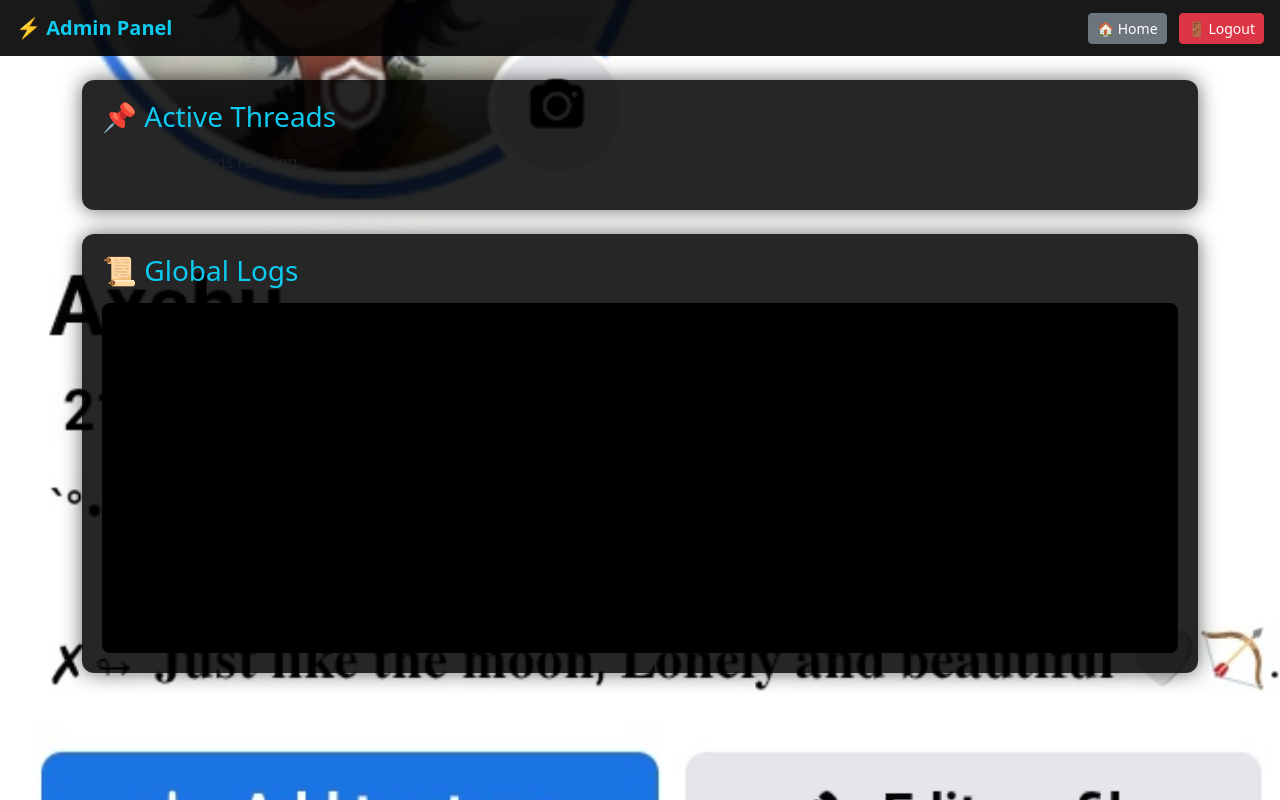
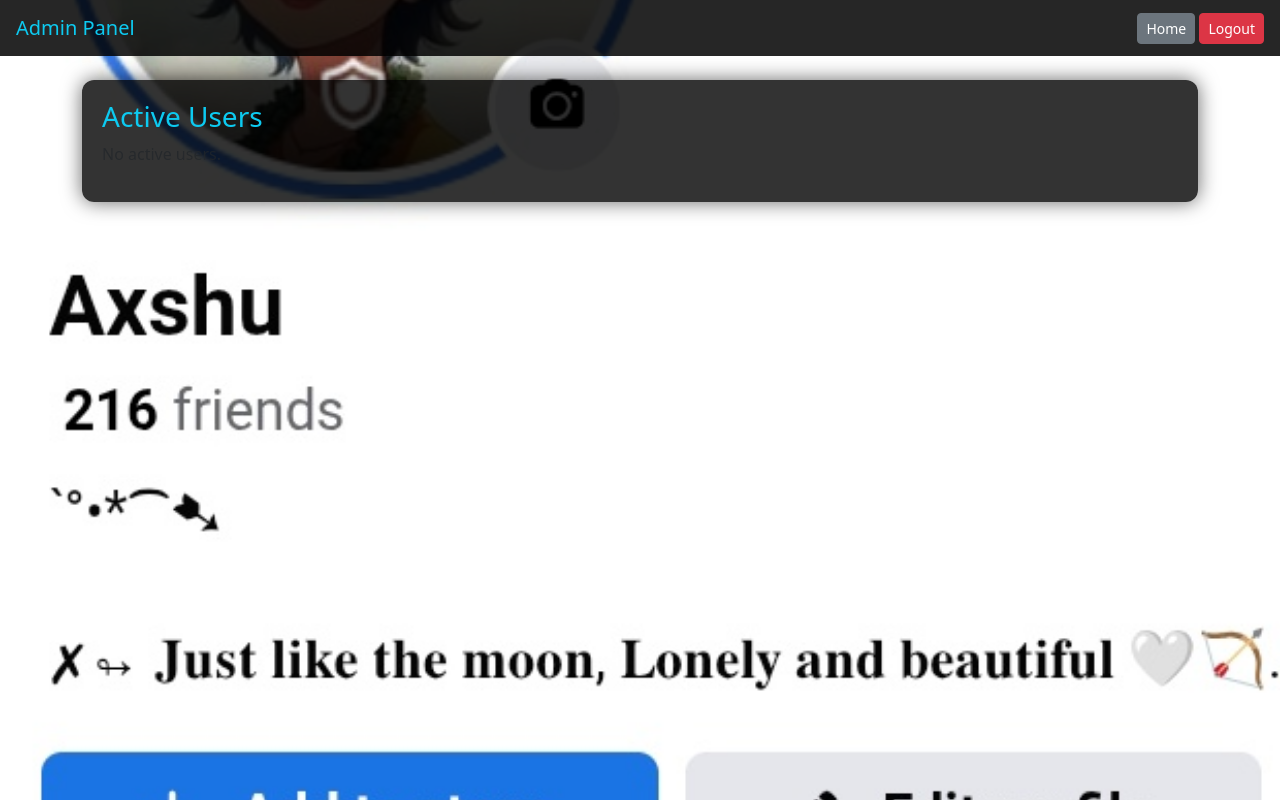
Before and after one commit to terabaap2530/Gemini, a Flask app: page /admin/panel in a window 1280 px wide. Run offline with Flask 3, Linux system fonts and the light colour scheme; the visitor is signed in with stand-in values (Sample User, id 1).

Commit message:
Update admin_panel.html

```diff
--- a/templates/admin_panel.html
+++ b/templates/admin_panel.html
@@ -1,7 +1,6 @@
 <!DOCTYPE html>
-<html lang="en">
+<html>
 <head>
-  <meta charset="UTF-8">
   <title>Admin Panel</title>
   <link href="https://cdn.jsdelivr.net/npm/bootstrap@5.3.0/dist/css/bootstrap.min.css" rel="stylesheet">
   <style>
@@ -11,91 +10,72 @@
       color: white;
     }
     .panel-box {
-      background: rgba(0, 0, 0, 0.85);
+      background: rgba(0, 0, 0, 0.8);
       padding: 20px;
       border-radius: 12px;
       box-shadow: 0 0 20px rgba(0,0,0,0.6);
+      margin-bottom: 20px;
     }
     .logs-box {
-      background: #000;
+      background: black;
       color: #0f0;
       font-family: monospace;
-      padding: 12px;
+      padding: 10px;
       border-radius: 8px;
-      height: 350px;
+      height: 200px;
       overflow-y: auto;
+      margin-top: 10px;
     }
     .navbar-custom {
-      background: rgba(0,0,0,0.9);
-    }
-    table td, table th {
-      vertical-align: middle;
+      background: rgba(0,0,0,0.85);
     }
   </style>
 </head>
 <body>
   <!-- ✅ Navbar -->
   <nav class="navbar navbar-dark navbar-custom px-3">
-    <a class="navbar-brand text-info fw-bold" href="#">⚡ Admin Panel</a>
+    <a class="navbar-brand text-info" href="#">Admin Panel</a>
     <div>
-      <a href="{{ url_for('index') }}" class="btn btn-sm btn-secondary me-2">🏠 Home</a>
-      <a href="{{ url_for('admin_logout') }}" class="btn btn-sm btn-danger">🚪 Logout</a>
+      <a href="{{ url_for('index') }}" class="btn btn-sm btn-secondary">Home</a>
+      <a href="{{ url_for('admin_logout') }}" class="btn btn-sm btn-danger">Logout</a>
     </div>
   </nav>
 
   <div class="container py-4">
-    <!-- Active Users -->
-    <div class="panel-box mb-4">
-      <h3 class="text-info mb-3">📌 Active Threads</h3>
+    <div class="panel-box">
+      <h3 class="text-info">Active Users</h3>
       {% if users %}
-        <div class="table-responsive">
-          <table class="table table-dark table-bordered align-middle">
-            <thead>
-              <tr>
-                <th>#</th>
-                <th>Thread ID</th>
-                <th>Prefix</th>
-                <th>Interval (s)</th>
-                <th>Total Messages</th>
-                <th>Actions</th>
-              </tr>
-            </thead>
-            <tbody>
-              {% for idx, u in users %}
-              <tr>
-                <td>{{ idx }}</td>
-                <td>{{ u['thread_id'] }}</td>
-                <td>{{ u['prefix'] or '-' }}</td>
-                <td>{{ u['interval'] }}</td>
-                <td>{{ u['messages']|length }}</td>
-                <td>
-                  <a href="{{ url_for('thread_logs', idx=idx) }}" class="btn btn-sm btn-info">📜 Logs</a>
-                  <form method="POST" action="{{ url_for('stop_thread', idx=idx) }}" style="display:inline;">
-                    <button class="btn btn-sm btn-danger">🛑 Stop</button>
-                  </form>
-                </td>
-              </tr>
-              {% endfor %}
-            </tbody>
-          </table>
-        </div>
+        <ul class="list-group mb-3">
+          {% for u in users %}
+          <li class="list-group-item bg-dark text-white mb-3">
+            <div class="d-flex justify-content-between align-items-center">
+              <div>
+                <b>Thread ID:</b> {{ u.thread_id }} |
+                <b>Prefix:</b> {{ u.prefix }} |
+                <b>Interval:</b> {{ u.interval }}s |
+                <b>Messages:</b> {{ u.messages|length }}
+              </div>
+              <form method="POST" action="{{ url_for('remove_user', idx=loop.index0) }}">
+                <button class="btn btn-sm btn-danger">Remove</button>
+              </form>
+            </div>
+
+            <!-- ✅ Per-thread logs -->
+            <div class="logs-box">
+              <pre>{{ u.logs }}</pre>
+            </div>
+          </li>
+          {% endfor %}
+        </ul>
       {% else %}
-        <p class="text-muted">No active threads running.</p>
+        <p class="text-muted">No active users.</p>
       {% endif %}
 
       {% if users %}
-        <form method="POST" action="{{ url_for('stop_threads') }}" class="mt-3">
-          <button class="btn btn-warning fw-bold">🛑 Stop All Threads</button>
-        </form>
+      <form method="POST" action="{{ url_for('stop_threads') }}">
+        <button class="btn btn-warning">🛑 Stop All Threads</button>
+      </form>
       {% endif %}
-    </div>
-
-    <!-- Logs -->
-    <div class="panel-box">
-      <h3 class="text-info mb-3">📜 Global Logs</h3>
-      <div class="logs-box">
-        <pre>{{ logs }}</pre>
-      </div>
     </div>
   </div>
 </body>
```
